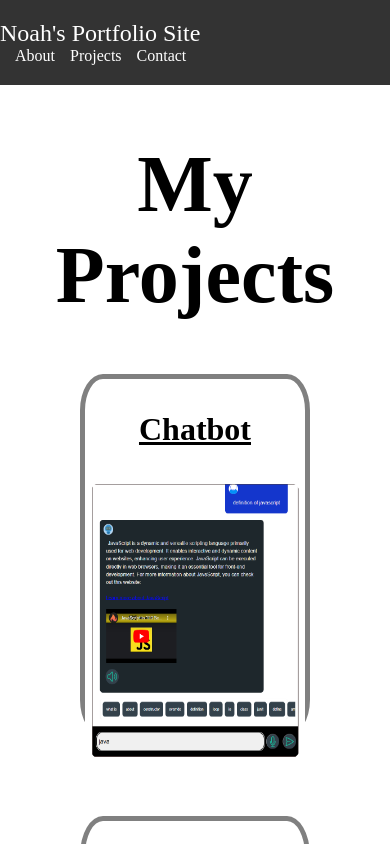
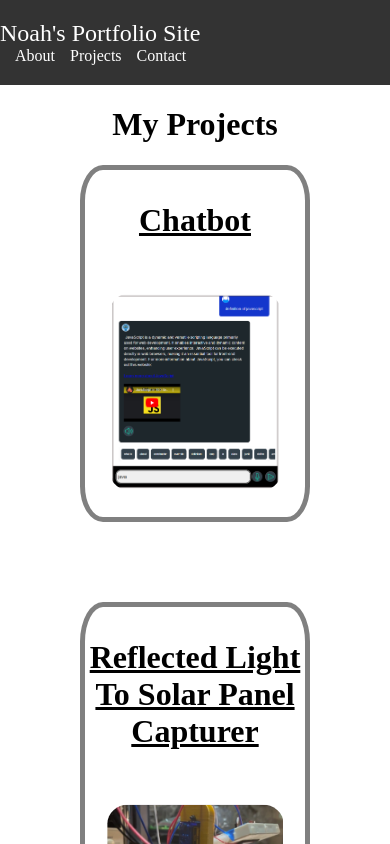
Before and after one commit to noah23olsen/portfolio-site, a Vue app: page /projects in a window 390 px wide. Shown: the top 844 px of the page. Built offline with nearby package versions, Linux system fonts and the light colour scheme.

Commit message:
responsive design for project divs

```diff
--- a/src/components/ContactNoah.vue
+++ b/src/components/ContactNoah.vue
@@ -28,22 +28,26 @@ export default {
 
 <style>
 div.site-link{
+    display:flex;
+     justify-content: center;
+    align-items: center;
     text-align: center;
     padding:2rem;
     border:5px solid black;
+    width:100%;;
     margin:1rem;
     border-radius: 1rem;
     background-color:rgba(168, 147, 147, 0.292);
-    width: 50%;
 }
 div.site-link:hover{
     background-color:white;
 
 }
 .contact-section{
-    padding:10px;
     display:flex;
     flex-direction: column;
+    justify-content: center;
+    align-items:center;
 }
 a{
     text-decoration: none;
--- a/src/components/NoahsProjects.vue
+++ b/src/components/NoahsProjects.vue
@@ -188,11 +188,24 @@ p.overlay-text{
     font-size:5rem;
 }
 h1{
-  font-size:5rem;
+  font-size:2rem;
 }
 @media only screen and (max-width:500px){
     .projectsSection{
     grid-template-columns: 1fr;
   }
+  img{
+    height:60%;
+    width: 80%;
+    padding:1.4rem;
+    border-radius:20%;
+  }
+  .project{
+    height:fit-content;
+    display:flex;
+    justify-content: center;
+    align-content: center;
+    align-items: center;
+  }
 }
 </style>
```
Also changed, not shown: src/lipost.txt (deleted).
